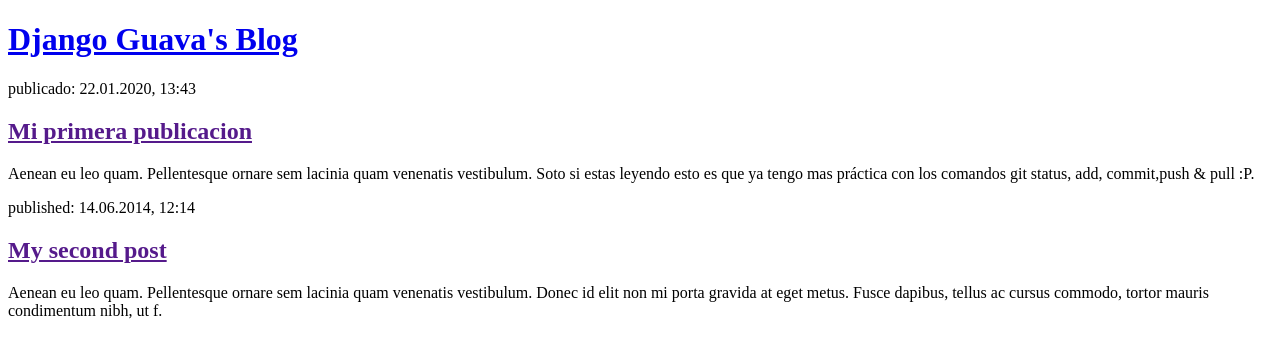
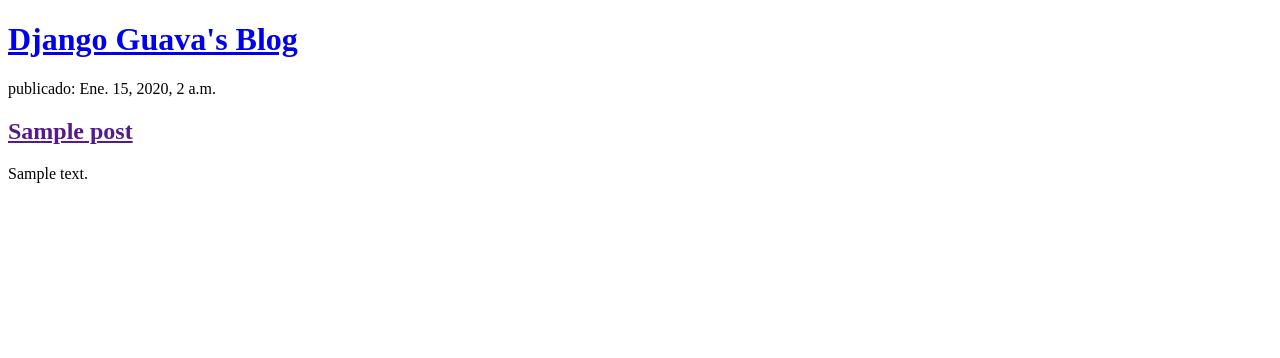
Before and after one commit to greenapplemarlene/myprimerblog, a Django app: page / in a window 1280 px wide. Shown: the top 358 px of the page. Run offline with Django 3.2, Linux system fonts and the light colour scheme; tables that the repository leaves empty hold one stand-in row (values such as "Sample post").

Commit message:
Modificaciones a las planillas para mostrar post desde BD.

```diff
--- a/blog/templates/blog/post_list.html
+++ b/blog/templates/blog/post_list.html
@@ -8,16 +8,13 @@
         <div>
             <h1><a href="/">Django Guava's Blog</a></h1>
         </div>
+
+{% for post in posts %}
         <div>
-            <p>publicado: 22.01.2020, 13:43</p>
-            <h2><a href="">Mi primera publicacion</a></h2>
-            <p>Aenean eu leo quam. Pellentesque ornare sem lacinia quam venenatis vestibulum. Soto si estas leyendo esto es que ya tengo mas práctica con los comandos git status, add, commit,push & pull :P.</p>
+            <p> publicado: {{ post.published_date }}</p>
+            <h2><a href="">{{ post.title}}</a></h2>
+            <p>{{ post.text|linebreaksbr }}</p>
         </div>
-
-        <div>
-            <p>published: 14.06.2014, 12:14</p>
-            <h2><a href="">My second post</a></h2>
-            <p>Aenean eu leo quam. Pellentesque ornare sem lacinia quam venenatis vestibulum. Donec id elit non mi porta gravida at eget metus. Fusce dapibus, tellus ac cursus commodo, tortor mauris condimentum nibh, ut f.</p>
-        </div>
+{% endfor%}
  </body>
 </html>
--- a/blog/views.py
+++ b/blog/views.py
@@ -1,5 +1,9 @@
 from django.shortcuts import render
+from django.utils import timezone
+from .models import Post
+
 
 # Create your views here.
 def post_list(request):
-    return render(request, 'blog/post_list.html', {})
+    posts = Post.objects.filter(published_date__lte=timezone.now()).order_by('published_date')
+    return render(request, 'blog/post_list.html', {'posts': posts})
```
